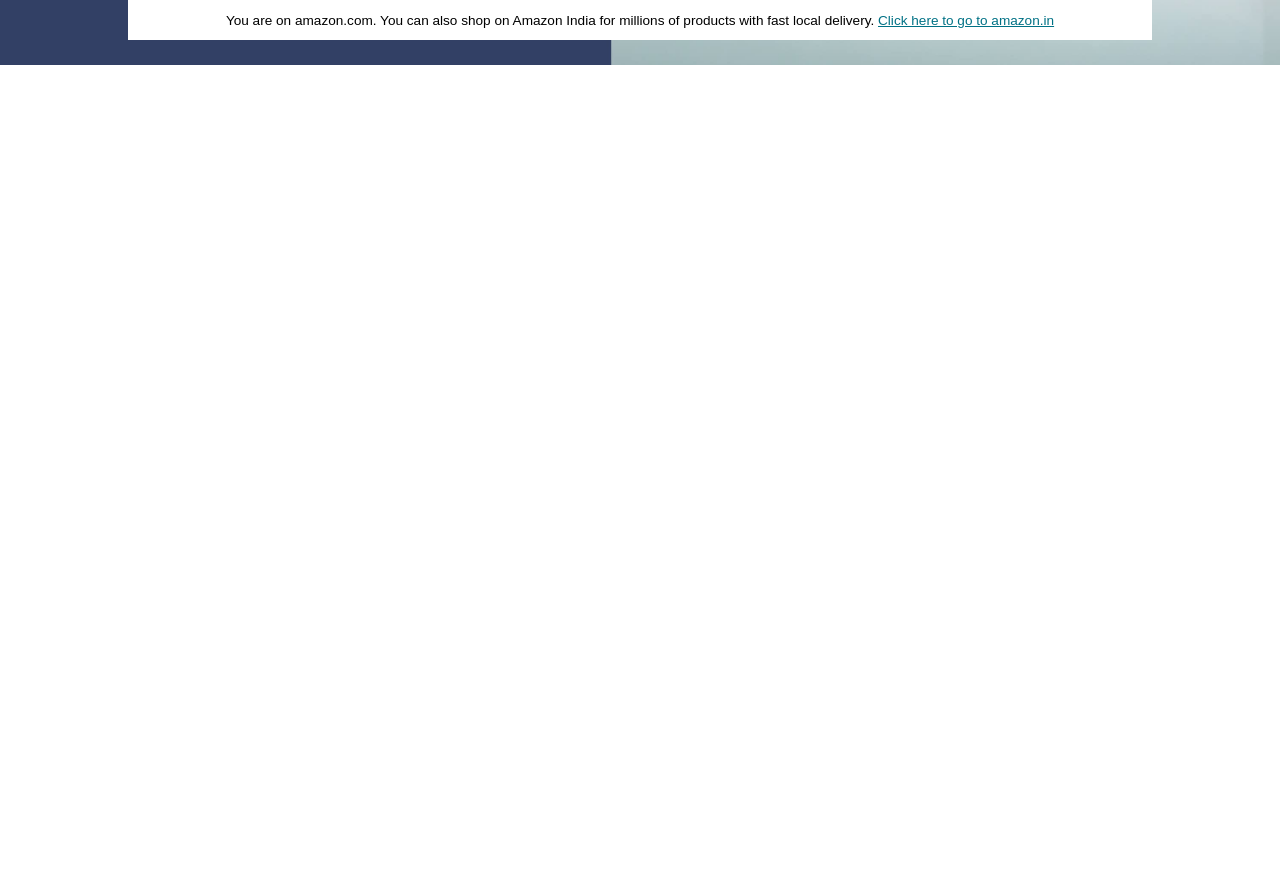
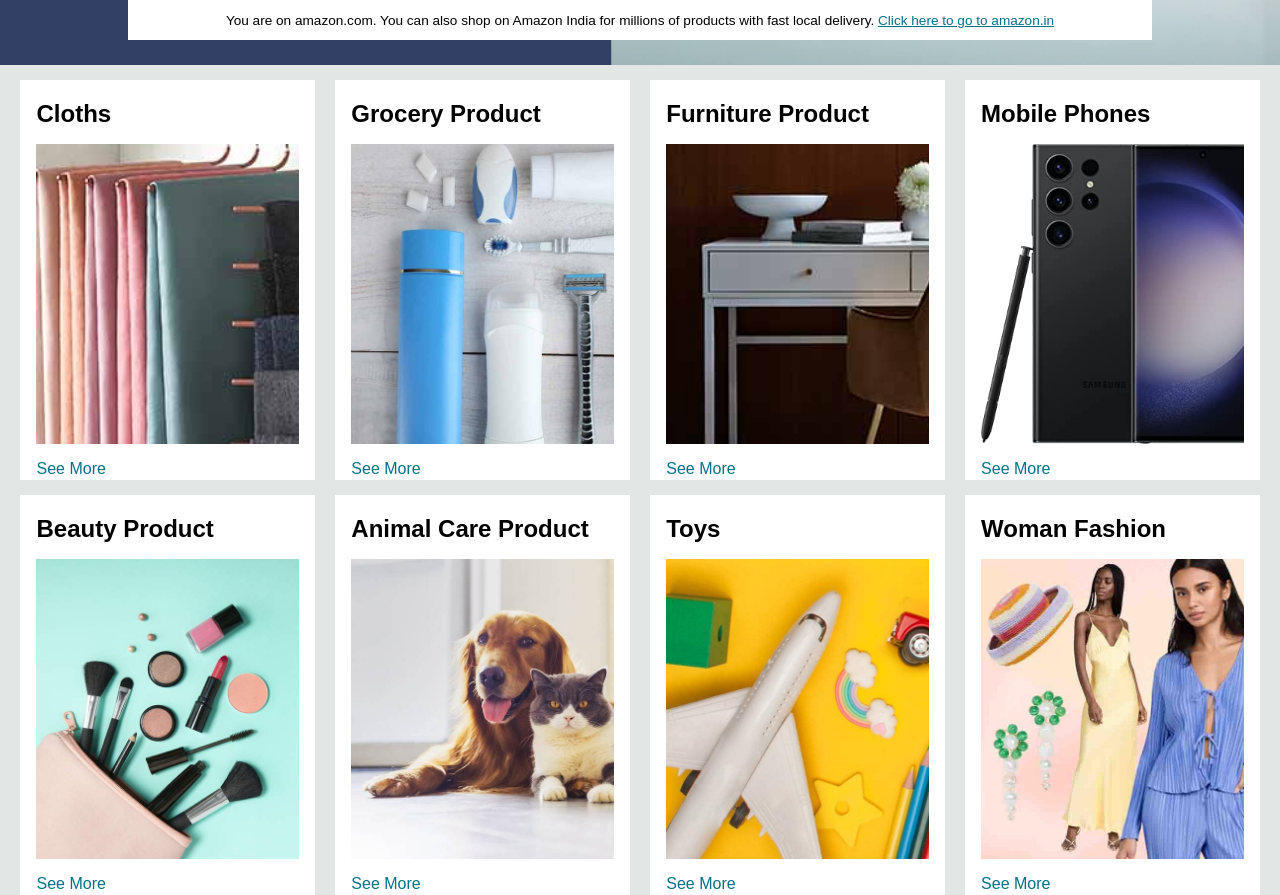
Before and after one commit to pratikpatel30/Amazon-Home-Page, a plain HTML site: page index.html in a window 1280 px wide. Shown: the part 415-1310 px from the top of the page. Before the commit the page ends 800 px from the top, so only its background shows below. Drawn offline with Linux system fonts and the light colour scheme.

Commit message:
create shop section

```diff
--- a/index.html
+++ b/index.html
@@ -71,7 +71,69 @@
         <div class="hero-msg">
             <p>You are on amazon.com. You can also shop on Amazon India for millions of products with fast local delivery. <a href=https://www.amazon.in target="_blank">Click here to go to amazon.in</a></p>
         </div>
+    </div>
+    <!-- shop section -->
+    <div class="shop-section">
 
+            <div class="box1 box">
+                <div class="box-content">
+                    <h2>Cloths</h2>
+                    <div class="box-img" style="background-image: url(./Image/box1_image.jpg);"></div>
+                    <p>See More</p>
+                </div>
+            </div>
+
+        <div class="box2 box">
+            <div class="box-content">
+                <h2>Grocery Product</h2>
+                <div class="box-img" style="background-image: url(./Image/box2_image.jpg);"></div>
+                <p>See More</p>
+            </div>
+        </div>
+        <div class="box3 box">
+            <div class="box-content">
+                <h2>Furniture Product </h2>
+                <div class="box-img" style="background-image: url(./Image/box3_image.jpg);"></div>
+                <p>See More</p>
+            </div>
+        </div>
+        <div class="box4 box">
+            <div class="box-content">
+                <h2>Mobile Phones</h2>
+                <div class="box-img" style="background-image: url(./Image/box4_image.jpg);"></div>
+                <p>See More</p>
+            </div>
+        </div>
+        <div class="box4 box">
+            <div class="box-content">
+                <h2>Beauty Product</h2>
+                <div class="box-img" style="background-image: url(./Image/box5_image.jpg);"></div>
+                <p>See More</p>
+            </div>
+        </div>
+        <div class="box4 box">
+            <div class="box-content">
+                <h2>Animal Care Product</h2>
+                <div class="box-img" style="background-image: url(./Image/box6_image.jpg);"></div>
+                <p>See More</p>
+            </div>
+        </div>
+        <div class="box4 box">
+            <div class="box-content">
+                <h2>Toys</h2>
+                <div class="box-img" style="background-image: url(./Image/box7_image.jpg);"></div>
+                <p>See More</p>
+            </div>
+        </div>
+        <div class="box4 box">
+            <div class="box-content">
+                <h2>Woman Fashion</h2>
+                <div class="box-img" style="background-image: url(./Image/box8_image.jpg);"></div>
+                <p>See More</p>
+            </div>
+        </div>
     </div>
+
+
 </body>
 </html>
--- a/style.css
+++ b/style.css
@@ -141,10 +141,40 @@ span {
     font-size: 0.85rem;
     width: 80%;
     margin-bottom: 25px;
-
 }
 
 .hero-msg a {
     color: #007185;
     cursor: pointer;
 }
+
+/* #### shop Section #### */
+.shop-section {
+    display: flex;
+    flex-wrap: wrap;
+    justify-content: space-evenly;
+    background-color: #e2e7e6;
+}
+.box {
+    /* border: 2px solid black; */
+    height: 400px;
+    width: 23%;
+    background-color: white;
+    padding: 20px 0px 15px;
+    margin-top: 15px;
+}
+.box-img {
+    height: 300px;
+    background-size: cover;
+    margin-top: 1rem;
+    margin-bottom: 1rem;
+
+}
+
+.box-content {
+    margin-left: 1rem;
+    margin-right: 1rem;
+}
+.box-content p {
+    color: #007185;
+}
```
